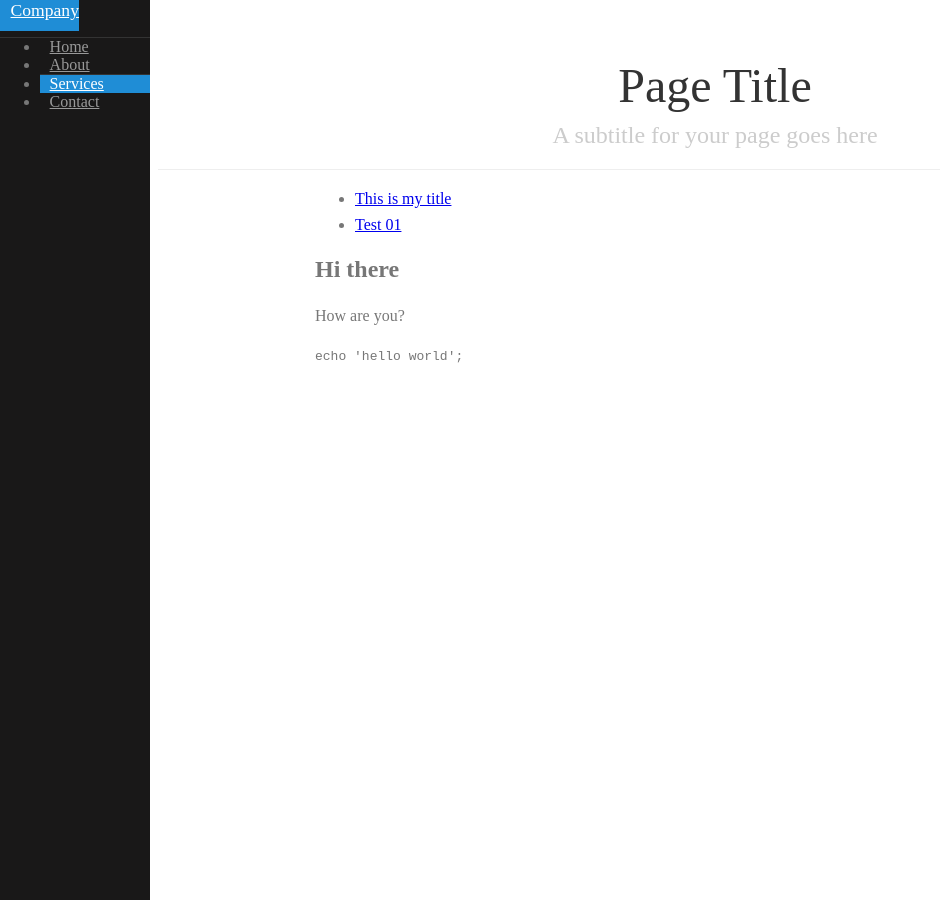
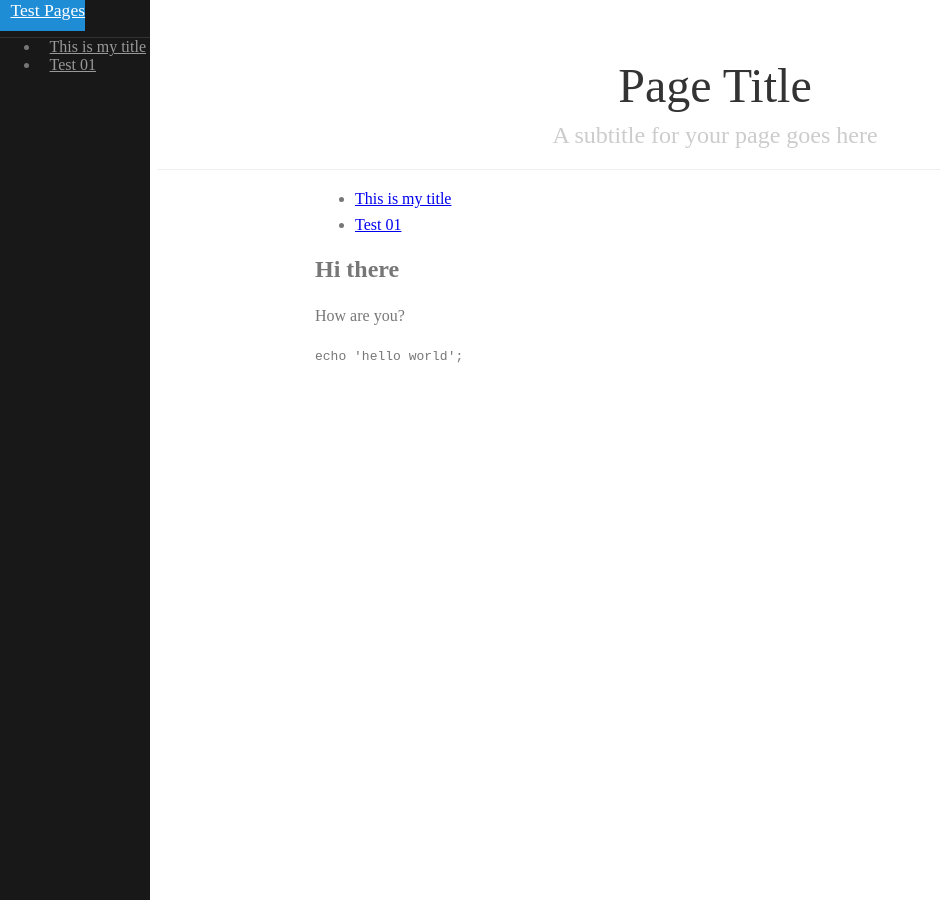
Before and after one commit to adriansuter/Test-Pages, a Jekyll site: the page built from index.md, in a window 1280 px wide. Shown: the whole page, without its empty margins (0-940 px from the left). Built offline with Jekyll 4.4.1, drawn with Linux system fonts in a browser that asks for light colours; our own code applies the rules of GitHub Pages for plain Markdown files.

Commit message:
Update default.html

```diff
--- a/_layouts/default.html
+++ b/_layouts/default.html
@@ -17,17 +17,12 @@
 
     <div id="menu">
         <div class="pure-menu">
-            <a class="pure-menu-heading" href="#">Company</a>
+            <a class="pure-menu-heading" href="#">Test Pages</a>
 
             <ul class="pure-menu-list">
-                <li class="pure-menu-item"><a href="#" class="pure-menu-link">Home</a></li>
-                <li class="pure-menu-item"><a href="#" class="pure-menu-link">About</a></li>
-
-                <li class="pure-menu-item menu-item-divided pure-menu-selected">
-                    <a href="#" class="pure-menu-link">Services</a>
-                </li>
-
-                <li class="pure-menu-item"><a href="#" class="pure-menu-link">Contact</a></li>
+              {% for page in site.html_pages %}
+                <li class="pure-menu-item"><a href="{{ page.url | absolute_url }}" class="pure-menu-link">{{ page.title }}</a></li>
+              {% endfor %}
             </ul>
         </div>
     </div>
```
